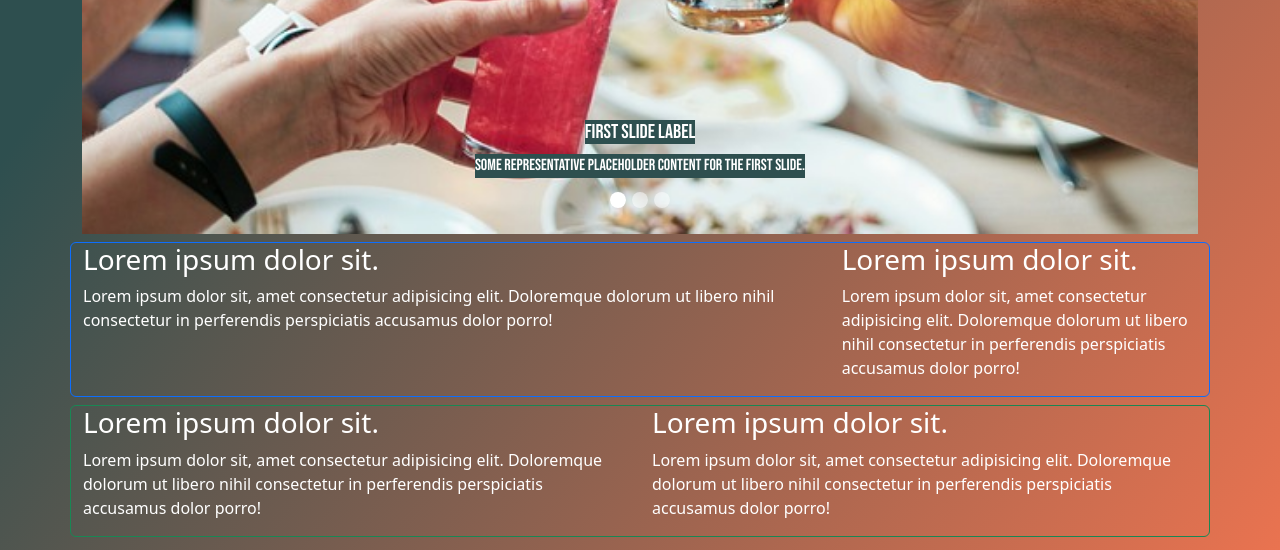
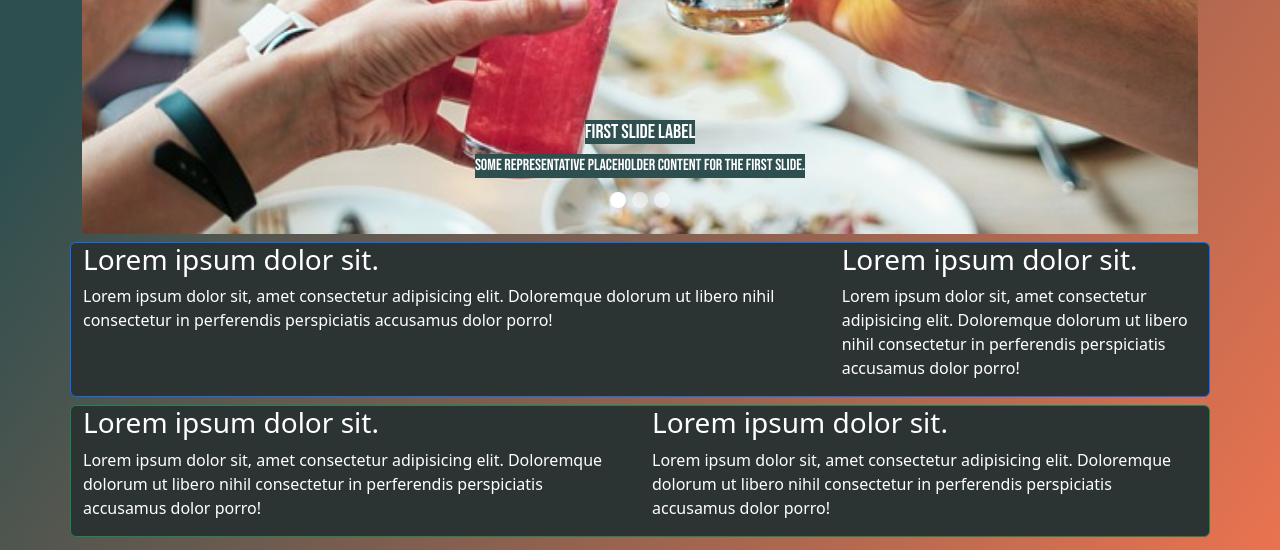
Before and after one commit to Mredo13/Web, a plain HTML site: page Restaurant_Web/index.html in a window 1280 px wide. Shown: the part 659-1209 px from the top of the page. Drawn offline with nearby package versions, Linux system fonts and the light colour scheme; a web font is replaced by a local one.

Commit message:
ultimos toques
editar diseño middle nosotros, historia

```diff
--- a/Restaurant_Web/Assets/css/colors.css
+++ b/Restaurant_Web/Assets/css/colors.css
@@ -166,3 +166,6 @@
     justify-content: center;
     align-content: center;
 }
+.zzz{
+    background-color: var(--bg-top-bottom);
+}
--- a/Restaurant_Web/Assets/js/formulario.js
+++ b/Restaurant_Web/Assets/js/formulario.js
@@ -31,6 +31,7 @@ function validarRut() {
     let rut = rutInput.value.trim();
 
     if (rut.length === 0) {
+      document.getElementById("error_rut_valido").style.display = "none";
       document.getElementById("error_rut").style.display = "inline";
       rutInput.classList.add("is-invalid");
       return false;
@@ -38,6 +39,7 @@ function validarRut() {
 
     rut = rut.replace(/[^\dkK]+/g, '');
     if (rut.length < 2) {
+      document.getElementById("error_rut").style.display = "none";
       document.getElementById("error_rut_valido").style.display = "inline";
       rutInput.classList.add("is-invalid");
       return false;
--- a/Restaurant_Web/index.html
+++ b/Restaurant_Web/index.html
@@ -113,7 +113,7 @@
         </div>
 
         <section>
-            <div class="container border border-primary rounded mt-2">
+            <div class="container border border-primary rounded mt-2 zzz">
                 <div class="row">
                     <div class="col-md-8">
                         <h3>Lorem ipsum dolor sit.</h3>
@@ -126,7 +126,7 @@
                 </div>
             </div>
 
-            <div class="container border border-success rounded mt-2">
+            <div class="container border border-success rounded mt-2 zzz">
                 <div class="row">
                     <div class="col-md-6">
                         <h3>Lorem ipsum dolor sit.</h3>
```
Also changed, not shown: Restaurant_Web/contacto.html (+1 -1 lines).
